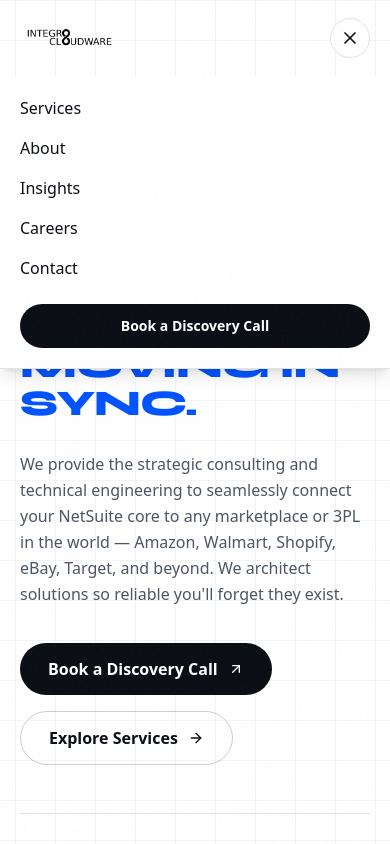
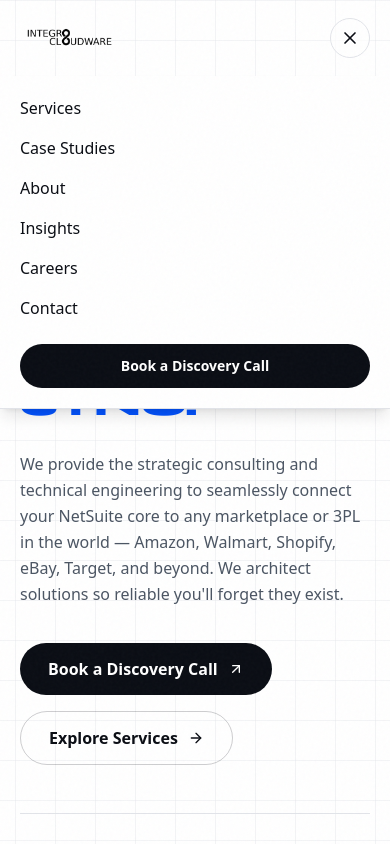
Before and after one commit to i8cw/i8cw, a React (Vite) app: page / in a window 390 px wide. Both pictures are taken after a click on the button "Toggle menu". Shown: the top 844 px of the page. Built offline with nearby package versions, Linux system fonts and the light colour scheme.

Commit message:
Uncomment Case Studies link in mobile menu

```diff
--- a/src/components/Layout.tsx
+++ b/src/components/Layout.tsx
@@ -94,7 +94,7 @@
           <div className="lg:hidden absolute top-[76px] left-0 w-full bg-white border-b border-hairline shadow-lg">
             <nav className="flex flex-col p-5 gap-4">
               <Link onClick={toggleMenu} className={`text-base font-medium ${isActive('/services') ? 'text-electric' : 'text-obsidian'}`} to="/services">Services</Link>
-              {/* <Link onClick={toggleMenu} className={`text-base font-medium ${isActive('/case-studies') ? 'text-electric' : 'text-obsidian'}`} to="/case-studies">Case Studies</Link> */}
+              <Link onClick={toggleMenu} className={`text-base font-medium ${isActive('/case-studies') ? 'text-electric' : 'text-obsidian'}`} to="/case-studies">Case Studies</Link>
               <Link onClick={toggleMenu} className={`text-base font-medium ${isActive('/about') ? 'text-electric' : 'text-obsidian'}`} to="/about">About</Link>
               <Link onClick={toggleMenu} className={`text-base font-medium ${isActive('/blog') ? 'text-electric' : 'text-obsidian'}`} to="/blog">Insights</Link>
               <Link onClick={toggleMenu} className={`text-base font-medium ${isActive('/careers') ? 'text-electric' : 'text-obsidian'}`} to="/careers">Careers</Link>
```
